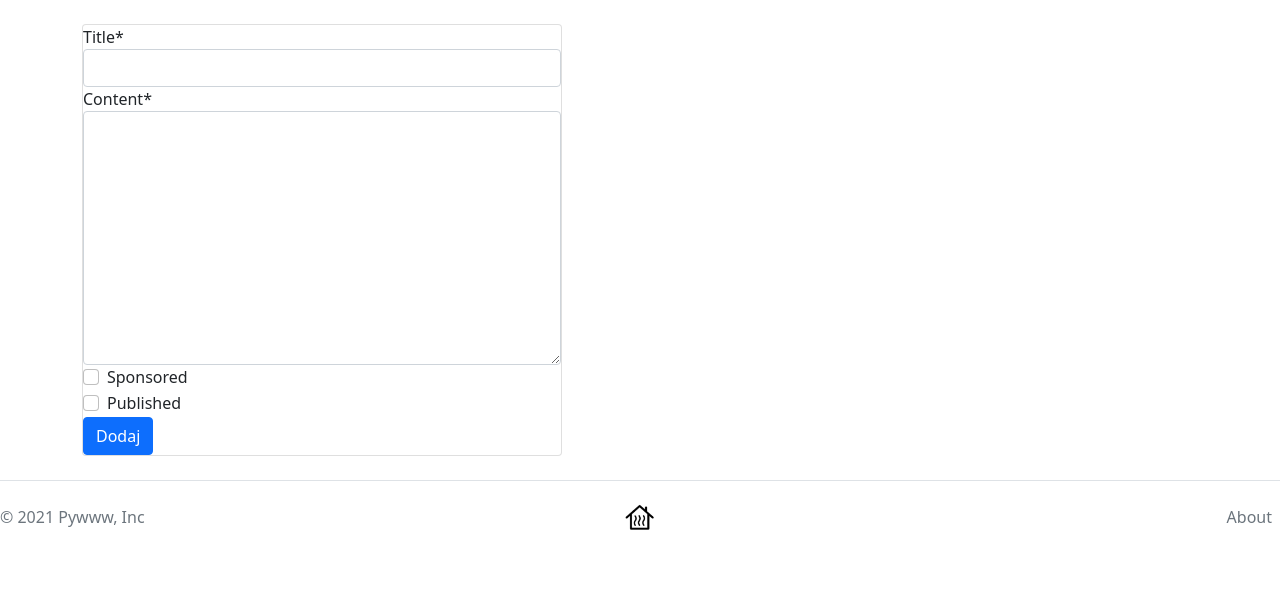
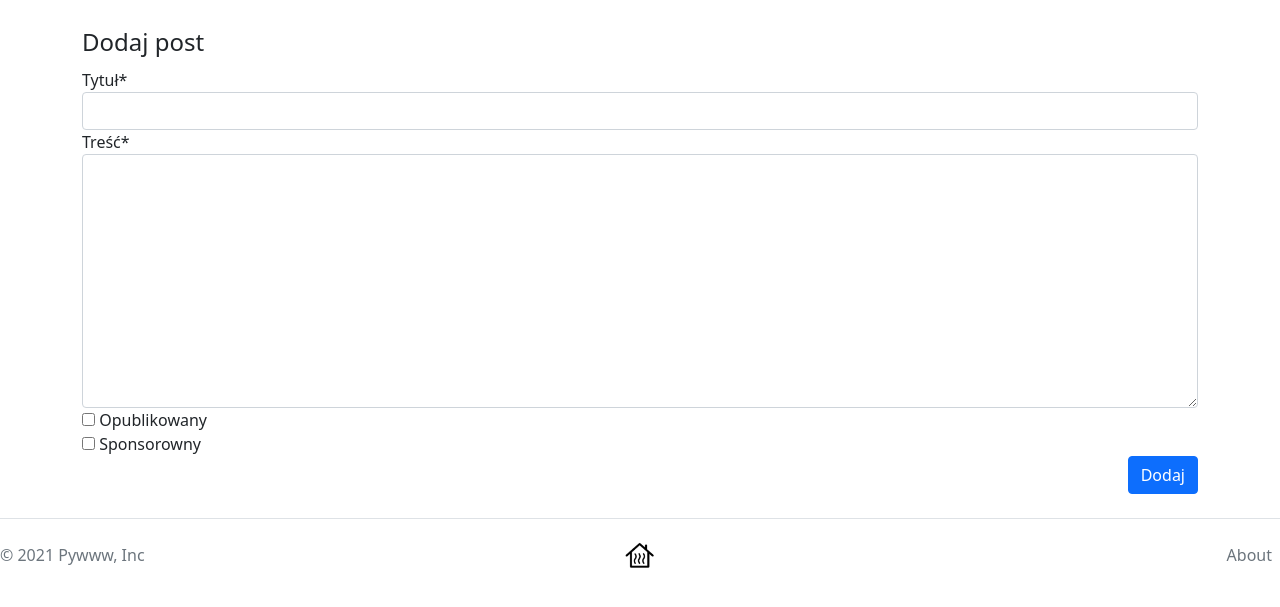
Before and after one commit to BuczynskiRafal/microblog, a Django app: page /posts/add/ in a window 1280 px wide. Shown: the part 83-690 px from the top of the page. Run offline with Django 3.2, Linux system fonts and the light colour scheme; some libraries are stand-ins or nearby versions.

Commit message:
Add post using crispy tags

```diff
--- a/main/urls.py
+++ b/main/urls.py
@@ -5,5 +5,6 @@ app_name = 'main'
 
 urlpatterns = [
     path('about', about, name='about'),
+    path('contact', contact, name='contact'),
     path('', main_view, name='main_view'),
 ]
--- a/posts/form.py
+++ /dev/null
@@ -1,24 +0,0 @@
-from crispy_forms.helper import FormHelper
-from crispy_forms.layout import Submit
-
-from django.forms import ModelForm
-from .models import Post
-
-
-class PostForm(ModelForm):
-    class Meta:
-        model = Post
-        fields = ['title', 'content', 'sponsored', 'published']
-
-    def __init__(self, *args, **kwargs):
-        super().__init__(*args, **kwargs)
-        self.helper = FormHelper()
-        self.helper.form_method = 'post'
-        self.helper.form_action = 'Dodaj'
-        self.helper.add_input(Submit('submit', 'Wyślij'))
-
-
-class AllPostForm(ModelForm):
-    class Meta:
-        model = Post
-        fields = '__all__'
--- /dev/null
+++ b/posts/forms.py
@@ -0,0 +1,38 @@
+from crispy_forms.helper import FormHelper
+from crispy_forms.layout import Submit, Layout, Fieldset, ButtonHolder
+from django import forms
+
+from django.forms import ModelForm
+from .models import Post
+
+
+class PostForm(forms.Form):
+    title = forms.CharField(label='Tytuł')
+    content = forms.CharField(widget=forms.Textarea, label='Treść')
+    sponsored = forms.BooleanField(required=False, label='Sponsorowny')
+    published = forms.BooleanField(required=False, label='Opublikowany')
+
+    def __init__(self, *args, **kwargs):
+        super().__init__(*args, **kwargs)
+        self.helper = FormHelper()
+        self.helper.form_method = 'post'
+        self.helper.form_action = 'contact'
+        self.helper.layout = Layout(
+            Fieldset(
+                'Dodaj post',
+                'title',
+                'content',
+                'published',
+                'sponsored',
+            ),
+            ButtonHolder(
+                Submit('submit', 'Dodaj', css_class='btn btn primary'),
+                css_class="d-flex justify-content-end"
+            )
+        )
+
+
+class AllPostForm(ModelForm):
+    class Meta:
+        model = Post
+        fields = '__all__'
--- a/posts/templates/add_post.html
+++ b/posts/templates/add_post.html
@@ -1,16 +1,6 @@
-{% extends 'base.html' %}
+{% extends "base.html" %}
 {% load crispy_forms_tags %}
-{% load static %}
 {% block title %} Dodaj post{% endblock %}
-
 {% block content %}
-<div class="card" style="width: 30rem;">
-    <form method="POST">
-        {% csrf_token %}
-        {{ post_form | crispy }}
-
-        <button type="submit" class="btn btn-primary">Dodaj</button>
-    </form>
-</div>
-
+{% crispy post_form %}
 {% endblock %}
--- a/posts/views.py
+++ b/posts/views.py
@@ -1,8 +1,10 @@
 from django.shortcuts import render
+from django.http import HttpResponseRedirect
+from django.urls import reverse
 from django.shortcuts import redirect
 
 from .models import Post
-from .form import PostForm
+from .forms import PostForm
 
 
 def post_list(request):
@@ -22,12 +24,12 @@ def post_details(request, post_id: int):
 
 
 def add_post(request):
-    if request.method == 'POST':
-        post_form = PostForm(request.POST or None)
+    if request.method == 'POST' and request.user.is_authenticated:
+        post_form = PostForm(request.POST)
         if post_form.is_valid():
-            post = post_form.save()
-            return redirect(post_list)
-        return render(request, 'add_post.html', {'post_form': post_form})
+            post_form.cleaned_data['author'] = request.user
+            post = Post.objects.create(**post_form.cleaned_data)
+            return HttpResponseRedirect(reverse("posts:add_post"))
     else:
         post_form = PostForm()
     return render(request, 'add_post.html', {'post_form': post_form})
```
Also changed, not shown: main/forms.py (added, +17 -0 lines), main/services.py (added, +7 -0 lines), main/templates/main/contact.html (added, +8 -0 lines), main/views.py (+15 -1 lines).
